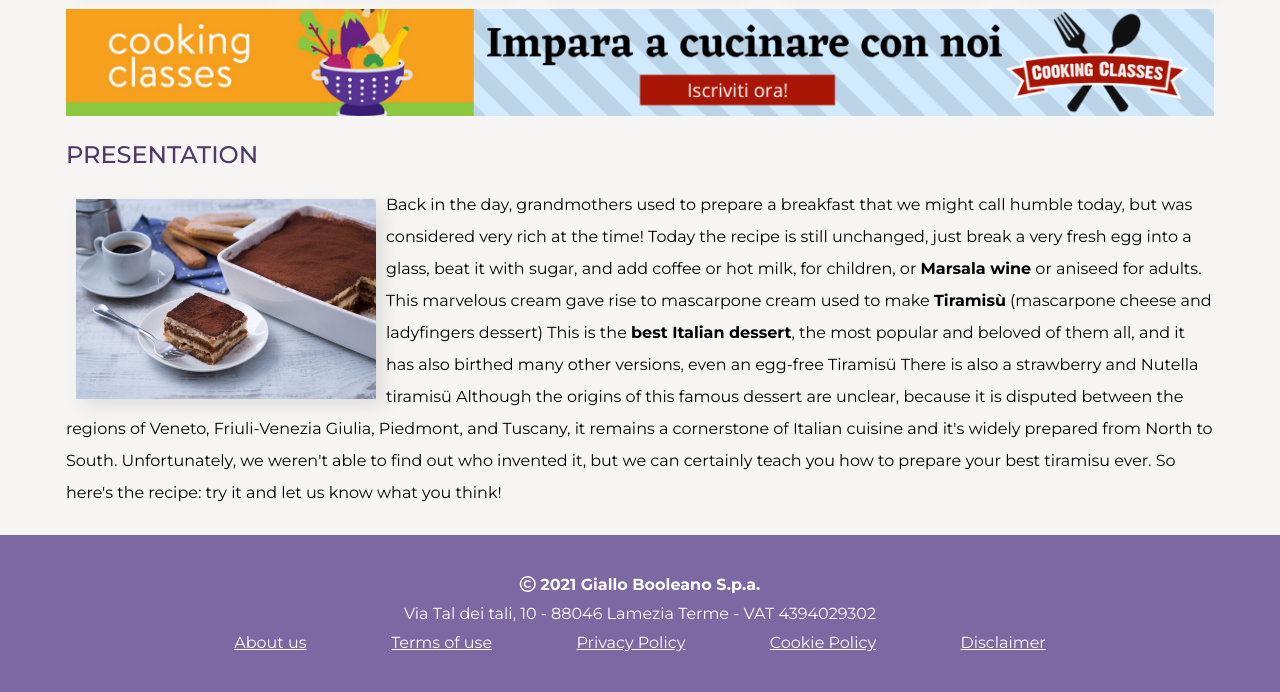
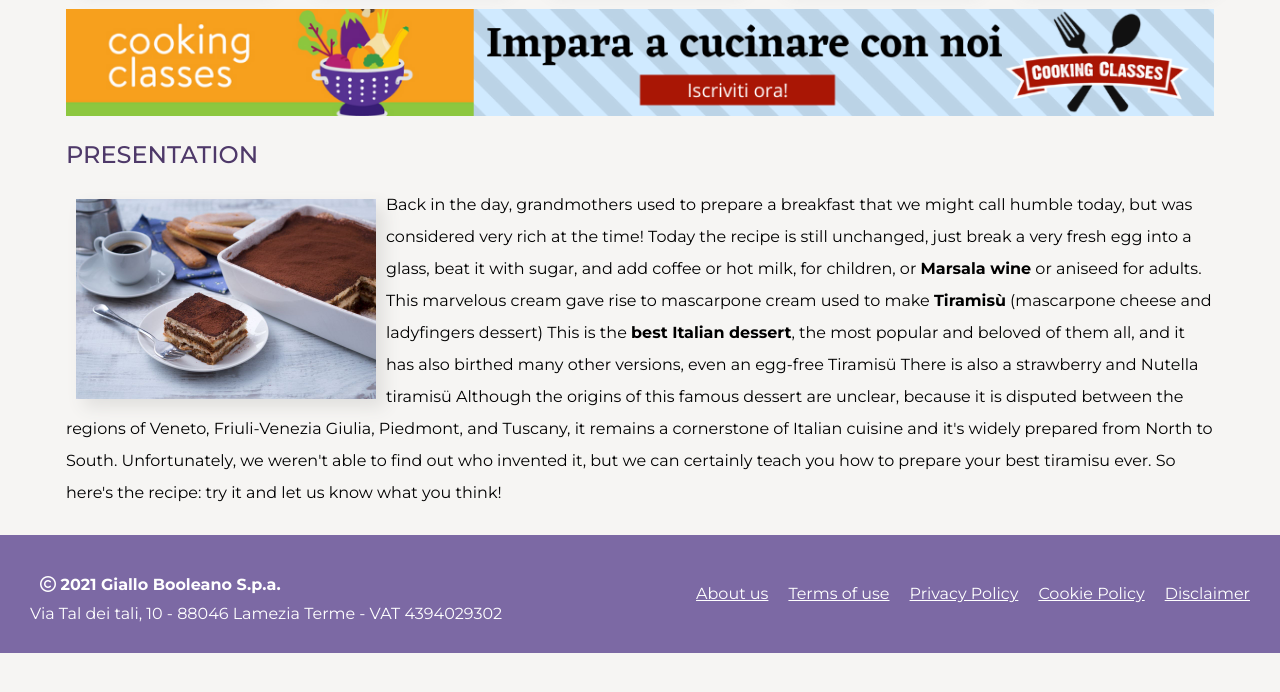
Before and after one commit to ManuelLantieri/htmlcss-responsive-layout, a plain HTML site: page index.html in a window 1280 px wide. Shown: the part 670-1362 px from the top of the page. After the commit the page ends 1323 px from the top, so only its background shows below. Drawn offline with Linux system fonts and the light colour scheme.

Commit message:
fat:query footer

```diff
--- a/css/style.css
+++ b/css/style.css
@@ -197,8 +197,7 @@ li{
 footer{
     background-color: #7c69a4;
     color: #fff;
-    padding-top: 30px;
-    padding-bottom: 30px;
+    padding: 30px;
 }
 
 .agency-name{
@@ -305,4 +304,25 @@ footer{
         font-weight: 700;
     }
 
+    footer{
+        display: flex;
+        justify-content: space-between;
+    }
+
+    .agency-name{
+        text-align: left;
+    }
+
+    .sreet-address{
+        text-align: left;
+    }
+
+    .links-list ul{
+        list-style: none;
+        display: flex;
+        flex-wrap: nowrap;
+        width: 100%;
+        gap: 20px;
+        align-items: center;
+    }
 }
```
